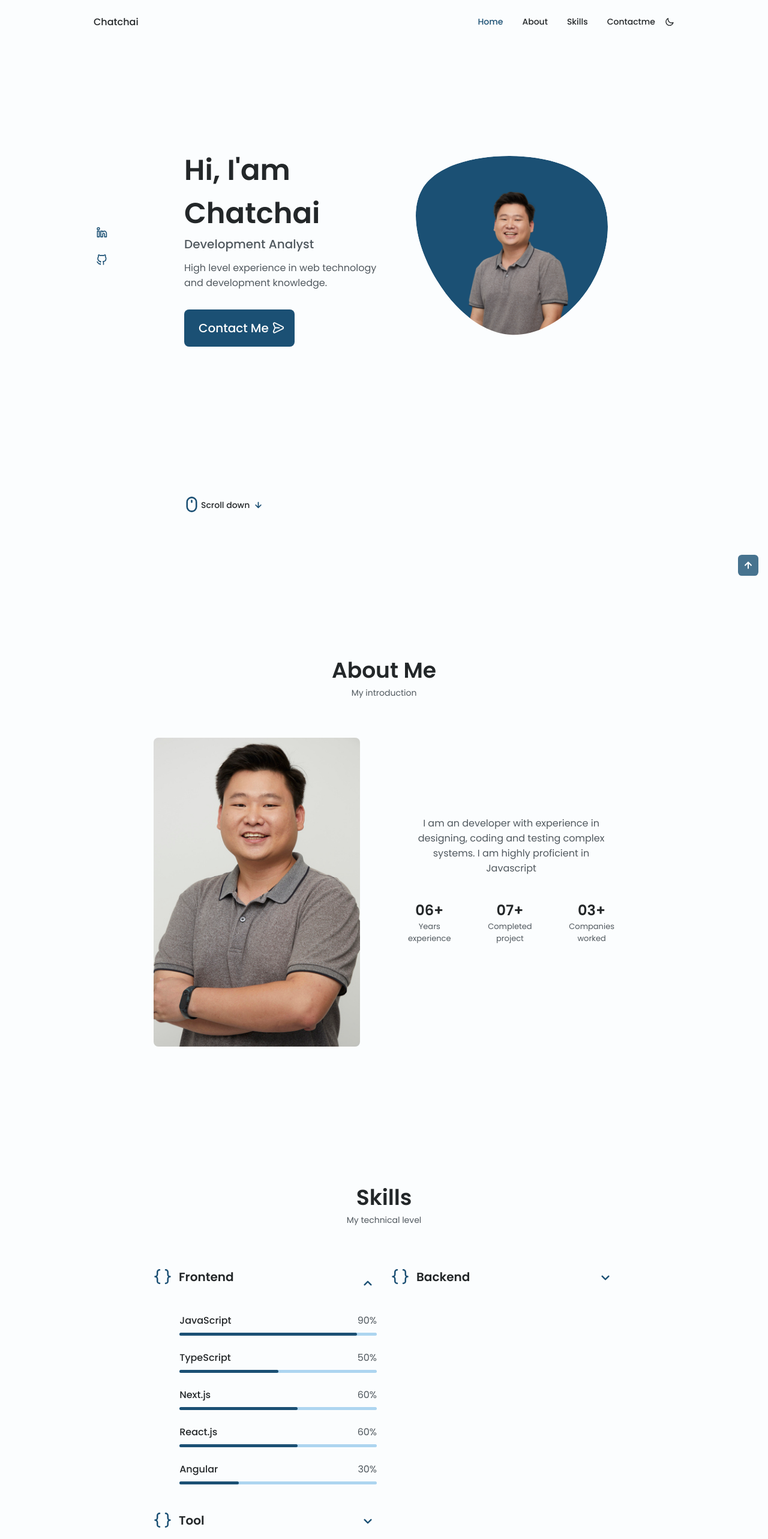
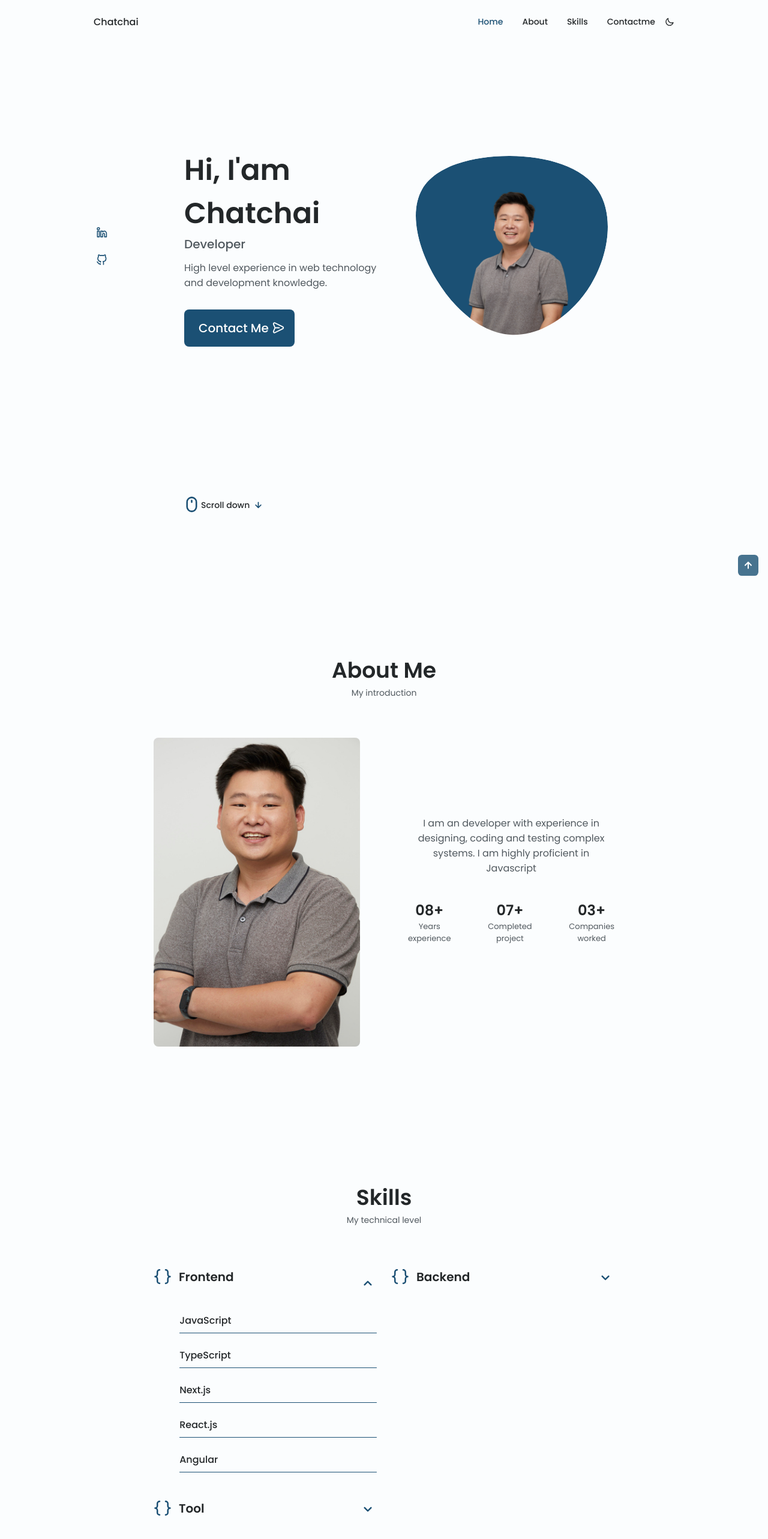
Before and after one commit to chatchaimee/2.0.0, a Next.js app: page / in a window 1280 px wide. Shown: the top 2566 px of the page at 60% size. Built offline with nearby package versions, Linux system fonts and the light colour scheme.

Commit message:
Update skills

```diff
--- a/src/components/Layout/components/LayoutFooter/index.tsx
+++ b/src/components/Layout/components/LayoutFooter/index.tsx
@@ -1,4 +1,4 @@
-import { IconFacebook, IconInstagram } from "components";
+import { IconFacebook } from "components";
 
 const links = [
   {
@@ -12,16 +12,11 @@ const socialLinks = [
     href: "https://www.facebook.com/jayyzdayo",
     icon: <IconFacebook />,
     name: "facebook"
-  },
-  {
-    href: "https://www.instagram.com/jayyzdayo",
-    icon: <IconInstagram />,
-    name: "instagram"
   }
 ];
 
 const title = "Chatchai";
-const subtitle = "Development Analyst";
+const subtitle = "Developer";
 // const copyRight = "© Chatchai Meesuksabai. All right reserved";
 
 const LayoutFooter = (): JSX.Element => {
--- a/src/containers/IndexContainer/components/About/index.tsx
+++ b/src/containers/IndexContainer/components/About/index.tsx
@@ -2,7 +2,7 @@
 
 const infos = [
   {
-    title: "06+",
+    title: "08+",
     name: (
       <>
         Years <br /> experience
--- a/src/containers/IndexContainer/components/Home/index.tsx
+++ b/src/containers/IndexContainer/components/Home/index.tsx
@@ -20,7 +20,7 @@ const socialLinks = [
 ];
 
 const title = "Hi, I'am Chatchai";
-const subtitle = "Development Analyst";
+const subtitle = "Developer";
 const description =
   "High level experience in web technology and development knowledge.";
 const buttonContactName = "Contact Me";
--- a/src/containers/IndexContainer/components/Qualification/index.tsx
+++ b/src/containers/IndexContainer/components/Qualification/index.tsx
@@ -39,7 +39,7 @@ const works = [
     time: "May 2017 – Apr 2018"
   },
   {
-    title: "Development Analyst",
+    title: "Developer",
     subtitle: "Digital Ventures Co., Ltd.",
     time: "Apr 2018 – Present"
   }
--- a/src/containers/IndexContainer/components/Skills/index.tsx
+++ b/src/containers/IndexContainer/components/Skills/index.tsx
@@ -5,58 +5,49 @@ import { SkillsValues } from "styles";
 
 const skillsFrontEnds = [
   {
-    name: "JavaScript",
-    number: "90%"
+    name: "JavaScript"
   },
   {
-    name: "TypeScript",
-    number: "50%"
+    name: "TypeScript"
   },
   {
-    name: "Next.js",
-    number: "60%"
+    name: "Next.js"
   },
   {
-    name: "React.js",
-    number: "60%"
+    name: "React.js"
   },
   {
-    name: "Angular",
-    number: "30%"
+    name: "Angular"
   }
 ];
 
 const skillsBackEnds = [
   {
-    name: "PHP",
-    number: "50%"
+    name: "PHP"
   },
   {
-    name: "Laravel",
-    number: "50%"
+    name: "Laravel"
   },
   {
-    name: "Phalcon",
-    number: "50%"
+    name: "Phalcon"
   },
   {
-    name: "Node.js",
-    number: "60%"
+    name: "Node.js"
   },
   {
-    name: "Spring Boot (Kotlin)",
-    number: "30%"
+    name: "Spring Boot (Kotlin)"
   }
 ];
 
 const skillsTools = [
   {
-    name: "Git",
-    number: "80%"
+    name: "Git"
   },
   {
-    name: "Docker",
-    number: "30%"
+    name: "Docker"
+  },
+  {
+    name: "Postman"
   }
 ];
 
@@ -135,14 +126,13 @@ const Skills = (): JSX.Element => {
               </div>
 
               <div className="skills__list grid">
-                {skills.map(({ name, number }, index) => (
+                {skills.map(({ name }, index) => (
                   <div className="skills__data" key={`${name}_${index}`}>
                     <div className="skills__titles">
                       <p className="skills__name">{name}</p>
-                      <span className="skills__number">{number}</span>
                     </div>
                     <div className="skills__bar">
-                      <SkillsValues width={number}>
+                      <SkillsValues width="100">
                         <span className="skills__percentage"></span>
                       </SkillsValues>
                     </div>
--- a/src/styles/global.ts
+++ b/src/styles/global.ts
@@ -559,7 +559,7 @@ const GlobalStyle = createGlobalStyle`
 
   .skills__bar,
   .skills__percentage {
-    height: 5px;
+    height: 1px;
     border-radius: .25rem;
   }
 
```
